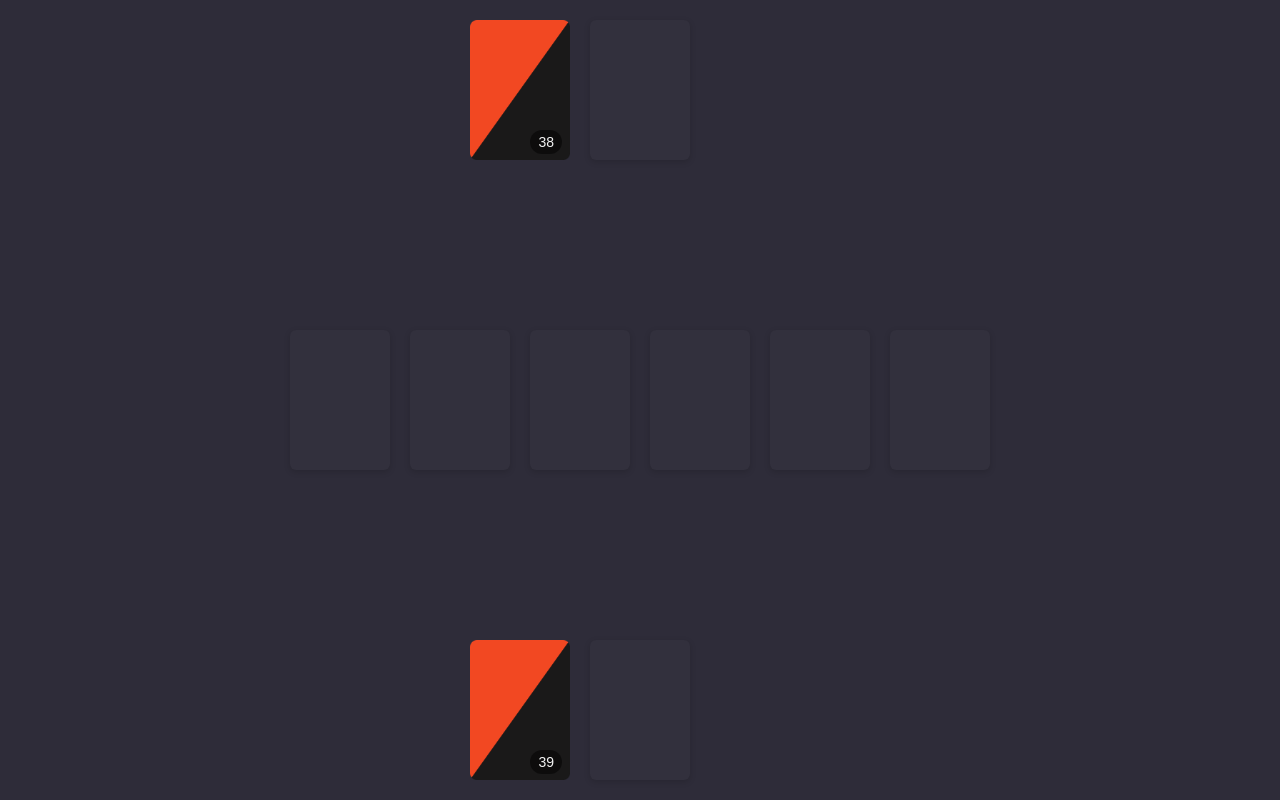
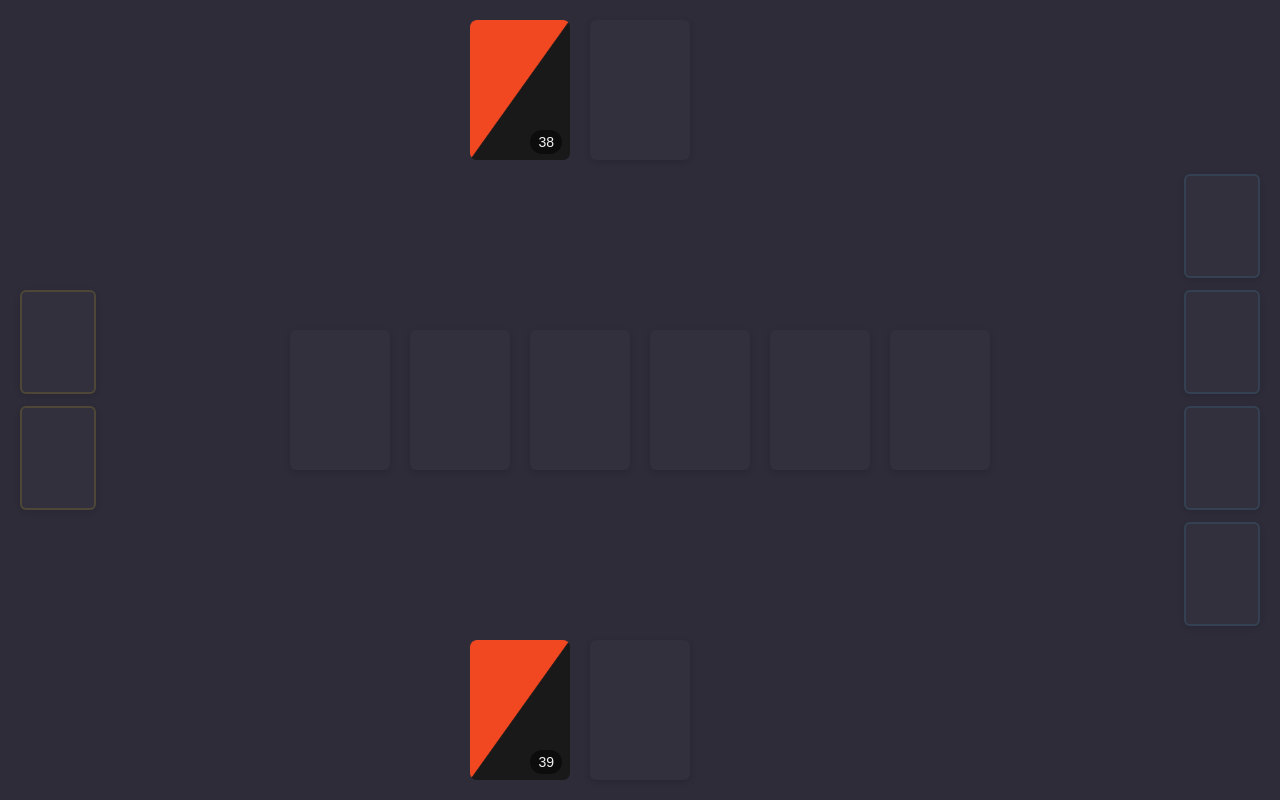
Before and after one commit to Odyrac/CSC4330, a plain HTML site: page game.html in a window 1280 px wide. Drawn offline with Linux system fonts and the light colour scheme; a web font is replaced by a local one.

Commit message:
feat: small piles

```diff
--- a/game.html
+++ b/game.html
@@ -20,13 +20,13 @@
 </head>
 
 <body>
-    <div id="playerPiles" class="pile-container">
+    <div id="playerPiles" class="pile-horizontal">
         <div class="pile facedown" id="playerFacedown"></div>
         <div class="pile discard" id="playerDiscard"></div>
         <div class="pile current" id="playerCurrent"></div>
     </div>
 
-    <div id="opponentPiles" class="pile-container">
+    <div id="opponentPiles" class="pile-horizontal">
         <div class="pile facedown" id="opponentFacedown"></div>
         <div class="pile discard" id="opponentDiscard"></div>
         <div class="pile current" id="opponentCurrent"></div>
@@ -40,6 +40,18 @@
         <div class="board-slot" id="boardSlot4"></div>
         <div class="board-slot" id="boardSlot5"></div>
     </div>
+
+    <div id="trumpPiles" class="pile-vertical">
+        <div class="small-pile trump" id="trumpPile0"></div>
+        <div class="small-pile trump" id="trumpPile1"></div>
+    </div>
+
+    <div id="foundationPiles" class="pile-vertical">
+        <div class="small-pile foundation" id="foundationPile0"></div>
+        <div class="small-pile foundation" id="foundationPile1"></div>
+        <div class="small-pile foundation" id="foundationPile2"></div>
+        <div class="small-pile foundation" id="foundationPile3"></div>
+    </div>
 </body>
 
 </html>
--- a/src/scripts/dragdrop.js
+++ b/src/scripts/dragdrop.js
@@ -3,6 +3,8 @@
     let playerDiscardEl = null;
     let opponentDiscardEl = null;
     let boardSlotEls = null;
+    let trumpPileEls = null;
+    let foundationPileEls = null;
 
     function createCloneImage(img) {
         const clone = img.cloneNode(true);
@@ -76,6 +78,24 @@
         const oD = opponentDiscardEl.getBoundingClientRect();
         if (x >= pD.left && x <= pD.right && y >= pD.top && y <= pD.bottom) return { type: 'player', el: playerDiscardEl };
         if (x >= oD.left && x <= oD.right && y >= oD.top && y <= oD.bottom) return { type: 'opponent', el: opponentDiscardEl };
+
+        if (trumpPileEls && trumpPileEls.length) {
+            for (let i = 0; i < trumpPileEls.length; i++) {
+                const el = trumpPileEls[i];
+                if (!el) continue;
+                const r = el.getBoundingClientRect();
+                if (x >= r.left && x <= r.right && y >= r.top && y <= r.bottom) return { type: 'trump', el: el, index: i };
+            }
+        }
+
+        if (foundationPileEls && foundationPileEls.length) {
+            for (let i = 0; i < foundationPileEls.length; i++) {
+                const el = foundationPileEls[i];
+                if (!el) continue;
+                const r = el.getBoundingClientRect();
+                if (x >= r.left && x <= r.right && y >= r.top && y <= r.bottom) return { type: 'foundation', el: el, index: i };
+            }
+        }
         return null;
     }
 
@@ -92,6 +112,8 @@
                 }
             });
         }
+        if (trumpPileEls && trumpPileEls.length) trumpPileEls.forEach(el => el && el.classList && el.classList.remove('drop-highlight'));
+        if (foundationPileEls && foundationPileEls.length) foundationPileEls.forEach(el => el && el.classList && el.classList.remove('drop-highlight'));
         if (target && target.cardEl) {
             if (target.cardEl.classList) target.cardEl.classList.add('drop-highlight');
         } else if (target && target.el && target.el.classList) {
@@ -102,6 +124,8 @@
     function clearHighlight() {
         [playerDiscardEl, opponentDiscardEl].forEach(el => el && el.classList && el.classList.remove('drop-highlight'));
         if (boardSlotEls && boardSlotEls.length) boardSlotEls.forEach(el => el && el.classList && el.classList.remove('drop-highlight'));
+        if (trumpPileEls && trumpPileEls.length) trumpPileEls.forEach(el => el && el.classList && el.classList.remove('drop-highlight'));
+        if (foundationPileEls && foundationPileEls.length) foundationPileEls.forEach(el => el && el.classList && el.classList.remove('drop-highlight'));
     }
 
     function onMouseMove(e) {
@@ -129,6 +153,10 @@
                 } else if (target.type === 'board') {
                     const slotTarget = target.slotEl || target.el;
                     cardsToMove.forEach(c => slotTarget && slotTarget.__appendCardFor && slotTarget.__appendCardFor(null, c));
+                } else if (target.type === 'trump') {
+                    cardsToMove.forEach(c => target.el.__appendCardFor && target.el.__appendCardFor(null, c));
+                } else if (target.type === 'foundation') {
+                    cardsToMove.forEach(c => target.el.__appendCardFor && target.el.__appendCardFor(null, c));
                 }
                 dragState.onMoved && dragState.onMoved(fromSide);
             } else if (fromSide.current) {
@@ -141,6 +169,10 @@
                 } else if (target.type === 'board') {
                     const slotTarget = target.slotEl || target.el;
                     slotTarget && slotTarget.__appendCardFor && slotTarget.__appendCardFor(null, card);
+                } else if (target.type === 'trump') {
+                    target.el.__appendCardFor && target.el.__appendCardFor(null, card);
+                } else if (target.type === 'foundation') {
+                    target.el.__appendCardFor && target.el.__appendCardFor(null, card);
                 }
                 dragState.onMoved && dragState.onMoved(fromSide);
             }
@@ -198,6 +230,8 @@
         playerDiscardEl = opts.playerDiscardEl;
         opponentDiscardEl = opts.opponentDiscardEl;
         boardSlotEls = Array.isArray(opts.boardSlotEls) ? opts.boardSlotEls : null;
+        trumpPileEls = Array.isArray(opts.trumpPileEls) ? opts.trumpPileEls : null;
+        foundationPileEls = Array.isArray(opts.foundationPileEls) ? opts.foundationPileEls : null;
     }
 
     global.DragDrop = { init, onMouseDown };
--- a/src/scripts/gameController.js
+++ b/src/scripts/gameController.js
@@ -48,7 +48,41 @@
             boardSlots.push(el);
         }
 
-        DragDrop.init({ playerDiscardEl: playerDiscard, opponentDiscardEl: opponentDiscard, boardSlotEls: boardSlots });
+        const trumpPileEls = [
+            document.getElementById('trumpPile0'),
+            document.getElementById('trumpPile1')
+        ];
+        const foundationPileEls = [
+            document.getElementById('foundationPile0'),
+            document.getElementById('foundationPile1'),
+            document.getElementById('foundationPile2'),
+            document.getElementById('foundationPile3')
+        ];
+
+        trumpPileEls.forEach(el => el && el.classList && el.classList.add('no-drag'));
+        foundationPileEls.forEach(el => el && el.classList && el.classList.add('no-drag'));
+        const trumpPiles = [[], []];
+        const foundationPiles = [[], [], [], []];
+
+        trumpPileEls.forEach((el, idx) => {
+            if (!el) return;
+            el.__appendCardFor = function (owner, card) {
+                trumpPiles[idx].push(card);
+                UI.renderSmallPile(el, trumpPiles[idx]);
+            };
+            UI.renderSmallPile(el, trumpPiles[idx]);
+        });
+
+        foundationPileEls.forEach((el, idx) => {
+            if (!el) return;
+            el.__appendCardFor = function (owner, card) {
+                foundationPiles[idx].push(card);
+                UI.renderSmallPile(el, foundationPiles[idx]);
+            };
+            UI.renderSmallPile(el, foundationPiles[idx]);
+        });
+
+        DragDrop.init({ playerDiscardEl: playerDiscard, opponentDiscardEl: opponentDiscard, boardSlotEls: boardSlots, trumpPileEls, foundationPileEls });
 
         const board = [[], [], [], [], [], []];
 
--- a/src/scripts/ui.js
+++ b/src/scripts/ui.js
@@ -60,5 +60,15 @@
         }
     }
 
-    global.UI = { renderFacedown, renderCurrent, renderDiscard, renderBoardSlot };
+    function renderSmallPile(container, cards) {
+        clear(container);
+        const stack = Array.isArray(cards) ? cards : [];
+        if (stack.length === 0) return;
+        const img = document.createElement('img');
+        img.src = `src/assets/cards/${stack[stack.length - 1].id}.png`;
+        img.alt = 'Small pile card';
+        container.appendChild(img);
+    }
+
+    global.UI = { renderFacedown, renderCurrent, renderDiscard, renderBoardSlot, renderSmallPile };
 })(window);
--- a/src/styles/game.css
+++ b/src/styles/game.css
@@ -1,4 +1,4 @@
-.pile-container {
+.pile-horizontal {
     display: flex;
     flex-direction: row;
     position: absolute;
@@ -102,3 +102,48 @@
 .board-slot .drop-highlight {
     outline-color: #4fc3f7;
 }
+
+.pile-vertical {
+    position: absolute;
+    display: flex;
+    flex-direction: column;
+    gap: 12px;
+    top: 50%;
+    transform: translateY(-50%);
+}
+
+#trumpPiles {
+    left: 20px;
+}
+
+#foundationPiles {
+    right: 20px;
+}
+
+.small-pile {
+    width: 72px;
+    height: 100px;
+    background: rgba(255, 255, 255, 0.02);
+    border-radius: 6px;
+    box-shadow: 0 2px 6px rgba(0, 0, 0, 0.12);
+    position: relative;
+    overflow: hidden;
+}
+
+.small-pile img {
+    width: 100%;
+    height: 100%;
+    object-fit: cover;
+}
+
+.small-pile.trump {
+    border: 2px solid rgba(237, 201, 22, 0.15);
+}
+
+.small-pile.foundation {
+    border: 2px solid rgba(79, 195, 247, 0.12);
+}
+
+.small-pile.no-drag {
+    pointer-events: none;
+}
```
